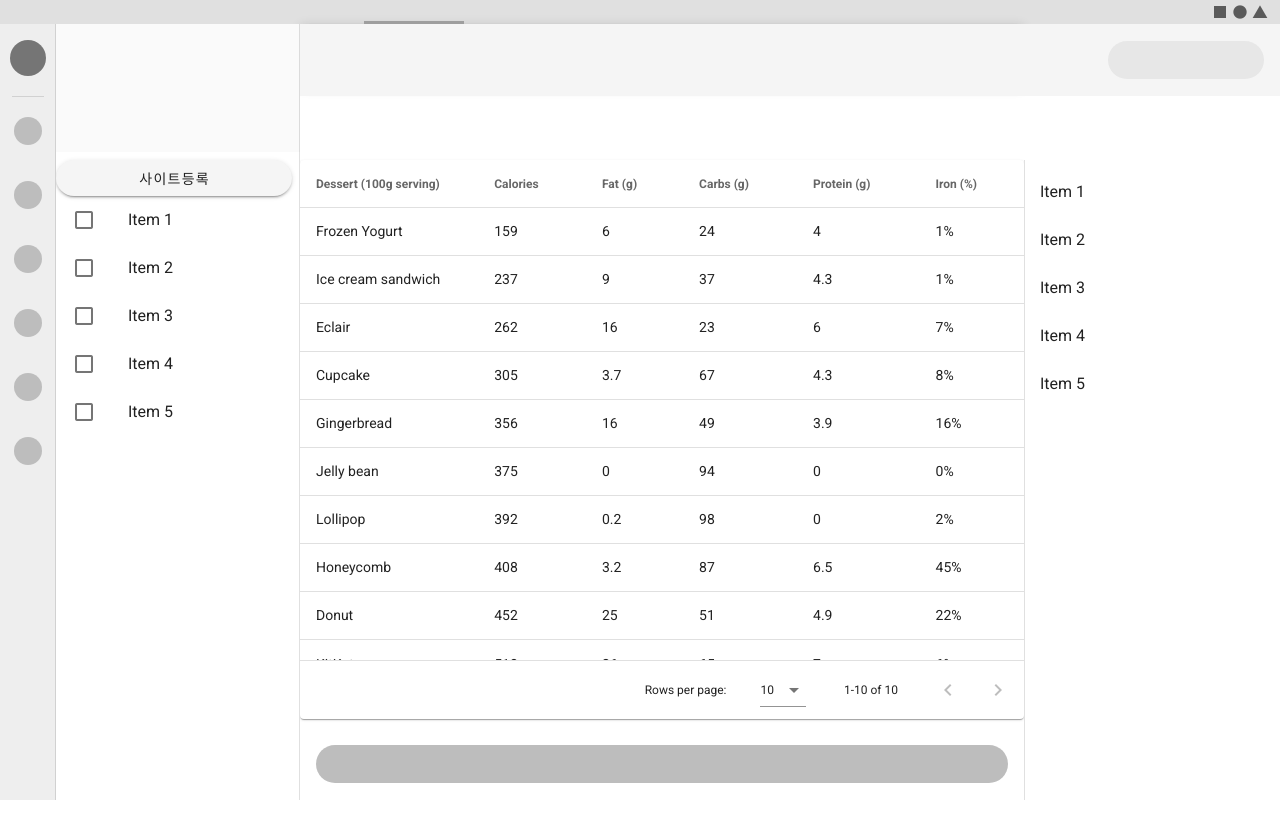
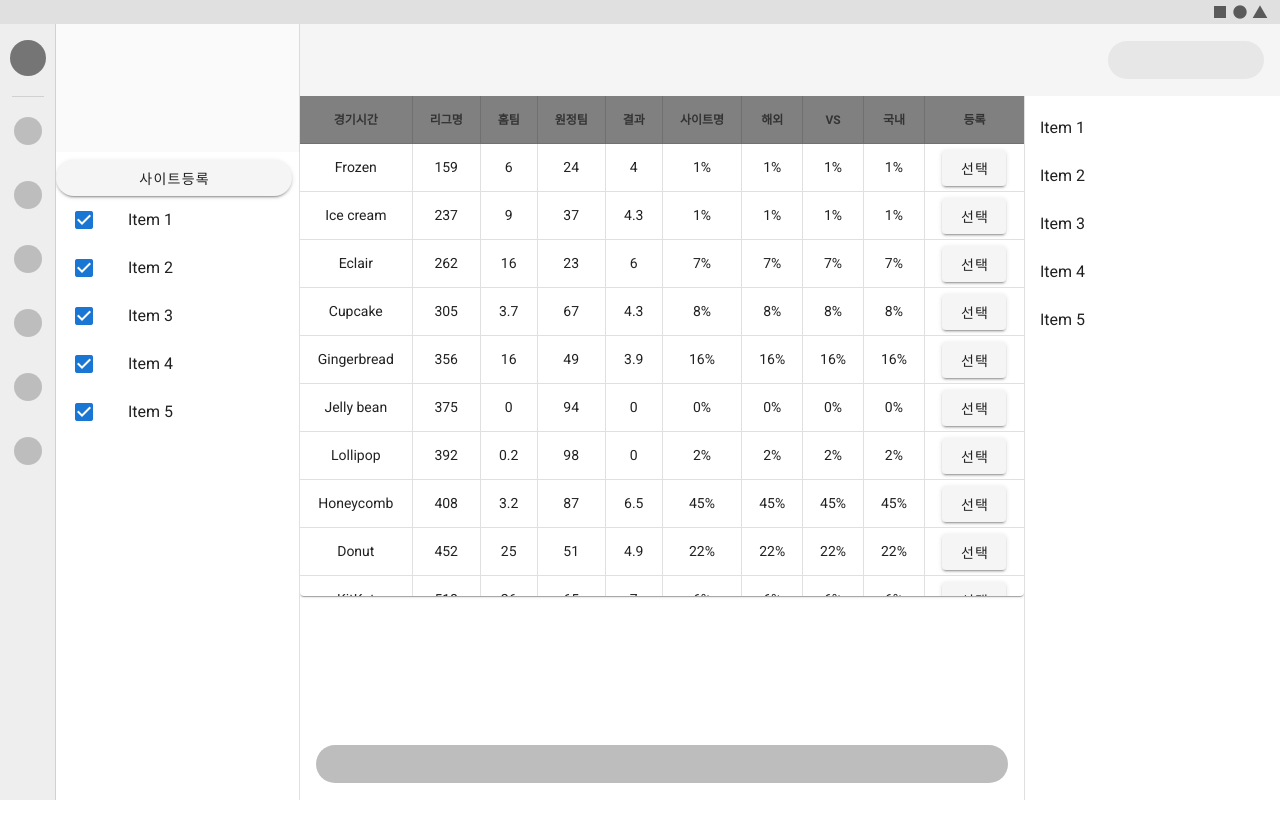
Before and after one commit to JeongHun0612/electron-vue-socket, a Vue app: page / in a window 1280 px wide. Shown: the top 838 px of the page. Built offline with nearby package versions, Linux system fonts and the light colour scheme; no server answers; grey boxes are pictures that could not be loaded.

Commit message:
leaguetable componet

```diff
--- a/src/App.vue
+++ b/src/App.vue
@@ -1,6 +1,6 @@
 <template>
   <v-app>
-    <v-app-bar
+    <!-- <v-app-bar
       app
       color="primary"
       dark
@@ -35,7 +35,7 @@
         <span class="mr-2">Latest Release</span>
         <v-icon>mdi-open-in-new</v-icon>
       </v-btn>
-    </v-app-bar>
+    </v-app-bar> -->
 
     <v-main>
       <router-view/>
--- /dev/null
+++ b/src/components/LeagueTableList.vue
@@ -0,0 +1,195 @@
+<template>
+  <v-data-table
+    id="league-list-table"
+    :headers="headers"
+    :items="desserts"
+    height="500px"
+    fixed-header
+    disable-sort
+    disable-pagination
+    hide-default-footer
+    @click="click"
+    class="elevation-1"
+  >
+    <template v-slot:item.click="{ item }">
+      <v-btn v-model="item.click">선택</v-btn>
+    </template>
+  </v-data-table>
+</template>
+
+<script>
+export default {
+  created() {
+    // this.$socket.emit("getSiteInfo");
+    // this.$socket.on("getSiteInfoResponse", (res) => {
+    //   this.desserts = res.data;
+    // });
+  },
+  methods: {
+    click() {
+      alert("msg");
+    },
+  },
+  data() {
+    return {
+      headers: [
+        {
+          text: "경기시간",
+          align: "center",
+          divider: true,
+          value: "name",
+        },
+        {
+          text: "리그명",
+          align: "center",
+          divider: true,
+          value: "calories",
+        },
+        {
+          text: "홈팀",
+          align: "center",
+          divider: true,
+          value: "fat",
+        },
+        {
+          text: "원정팀",
+          align: "center",
+          divider: true,
+          value: "carbs",
+        },
+        {
+          text: "결과",
+          align: "center",
+          divider: true,
+          value: "protein",
+        },
+        {
+          text: "사이트명",
+          align: "center",
+          divider: true,
+          value: "iron",
+        },
+        {
+          text: "해외",
+          align: "center",
+          divider: true,
+          value: "iron",
+        },
+        {
+          text: "VS",
+          align: "center",
+          divider: true,
+          value: "iron",
+        },
+        {
+          text: "국내",
+          align: "center",
+          divider: true,
+          value: "iron",
+        },
+        {
+          text: "등록",
+          align: "center",
+          value: "click",
+        },
+      ],
+      desserts: [
+        {
+          name: "Frozen",
+          calories: 159,
+          fat: 6.0,
+          carbs: 24,
+          protein: 4.0,
+          iron: "1%",
+        },
+        {
+          name: "Ice cream",
+          calories: 237,
+          fat: 9.0,
+          carbs: 37,
+          protein: 4.3,
+          iron: "1%",
+        },
+        {
+          name: "Eclair",
+          calories: 262,
+          fat: 16.0,
+          carbs: 23,
+          protein: 6.0,
+          iron: "7%",
+        },
+        {
+          name: "Cupcake",
+          calories: 305,
+          fat: 3.7,
+          carbs: 67,
+          protein: 4.3,
+          iron: "8%",
+        },
+        {
+          name: "Gingerbread",
+          calories: 356,
+          fat: 16.0,
+          carbs: 49,
+          protein: 3.9,
+          iron: "16%",
+        },
+        {
+          name: "Jelly bean",
+          calories: 375,
+          fat: 0.0,
+          carbs: 94,
+          protein: 0.0,
+          iron: "0%",
+        },
+        {
+          name: "Lollipop",
+          calories: 392,
+          fat: 0.2,
+          carbs: 98,
+          protein: 0,
+          iron: "2%",
+        },
+        {
+          name: "Honeycomb",
+          calories: 408,
+          fat: 3.2,
+          carbs: 87,
+          protein: 6.5,
+          iron: "45%",
+        },
+        {
+          name: "Donut",
+          calories: 452,
+          fat: 25.0,
+          carbs: 51,
+          protein: 4.9,
+          iron: "22%",
+        },
+        {
+          name: "KitKat",
+          calories: 518,
+          fat: 26.0,
+          carbs: 65,
+          protein: 7,
+          iron: "6%",
+        },
+        {
+          name: "KitKat",
+          calories: 518,
+          fat: 26.0,
+          carbs: 65,
+          protein: 7,
+          iron: "6%",
+        },
+      ],
+    };
+  },
+};
+</script>
+
+<style>
+    #league-list-table table thead tr th{
+        background: gray;
+    }
+</style>
--- a/src/main.js
+++ b/src/main.js
@@ -2,19 +2,19 @@
 import App from './App.vue'
 import router from './router'
 import store from './store'
-import io from "socket.io-client";
+// import io from "socket.io-client";
 import vuetify from './plugins/vuetify';
 
 Vue.config.productionTip = false
-const socket = io.connect("http://192.168.219.150:50000", {
-  reconnect: true,
-  transports: ["websocket"],
-});
-Vue.prototype.$socket = socket
+    // const socket = io.connect("http://192.168.219.150:50000", {
+    //     reconnect: true,
+    //     transports: ["websocket"],
+    // });
+    // Vue.prototype.$socket = socket
 
 new Vue({
-  router,
-  store,
-  vuetify,
-  render: h => h(App)
+    router,
+    store,
+    vuetify,
+    render: h => h(App)
 }).$mount('#app')
--- a/src/views/Home.vue
+++ b/src/views/Home.vue
@@ -2,11 +2,8 @@
   <v-app id="inspire">
     <v-system-bar app>
       <v-spacer></v-spacer>
-
       <v-icon>mdi-square</v-icon>
-
       <v-icon>mdi-circle</v-icon>
-
       <v-icon>mdi-triangle</v-icon>
     </v-system-bar>
 
@@ -74,12 +71,7 @@
     </v-navigation-drawer>
 
     <v-main class="pa-0">
-      <v-data-table
-        :headers="headers"
-        :items="desserts"
-        height="500"
-        class="elevation-1"
-      ></v-data-table>
+      <LeagueTableList/>
     </v-main>
 
     <v-footer app color="transparent" height="72" inset>
@@ -96,105 +88,18 @@
 </template>
 
 <script>
+import LeagueTableList from '../components/LeagueTableList'
+
 export default {
+  name: 'Home',
+
+  components: {
+    LeagueTableList
+  },
   data() {
     return {
       drawer: null,
-      headers: [
-        {
-          text: "Dessert (100g serving)",
-          align: "start",
-          sortable: false,
-          value: "name",
-        },
-        { text: "Calories", value: "calories" },
-        { text: "Fat (g)", value: "fat" },
-        { text: "Carbs (g)", value: "carbs" },
-        { text: "Protein (g)", value: "protein" },
-        { text: "Iron (%)", value: "iron" },
-      ],
-      desserts: [
-        {
-          name: "Frozen Yogurt",
-          calories: 159,
-          fat: 6.0,
-          carbs: 24,
-          protein: 4.0,
-          iron: "1%",
-        },
-        {
-          name: "Ice cream sandwich",
-          calories: 237,
-          fat: 9.0,
-          carbs: 37,
-          protein: 4.3,
-          iron: "1%",
-        },
-        {
-          name: "Eclair",
-          calories: 262,
-          fat: 16.0,
-          carbs: 23,
-          protein: 6.0,
-          iron: "7%",
-        },
-        {
-          name: "Cupcake",
-          calories: 305,
-          fat: 3.7,
-          carbs: 67,
-          protein: 4.3,
-          iron: "8%",
-        },
-        {
-          name: "Gingerbread",
-          calories: 356,
-          fat: 16.0,
-          carbs: 49,
-          protein: 3.9,
-          iron: "16%",
-        },
-        {
-          name: "Jelly bean",
-          calories: 375,
-          fat: 0.0,
-          carbs: 94,
-          protein: 0.0,
-          iron: "0%",
-        },
-        {
-          name: "Lollipop",
-          calories: 392,
-          fat: 0.2,
-          carbs: 98,
-          protein: 0,
-          iron: "2%",
-        },
-        {
-          name: "Honeycomb",
-          calories: 408,
-          fat: 3.2,
-          carbs: 87,
-          protein: 6.5,
-          iron: "45%",
-        },
-        {
-          name: "Donut",
-          calories: 452,
-          fat: 25.0,
-          carbs: 51,
-          protein: 4.9,
-          iron: "22%",
-        },
-        {
-          name: "KitKat",
-          calories: 518,
-          fat: 26.0,
-          carbs: 65,
-          protein: 7,
-          iron: "6%",
-        },
-      ],
+      selected: true,
     };
   },
 };
```
